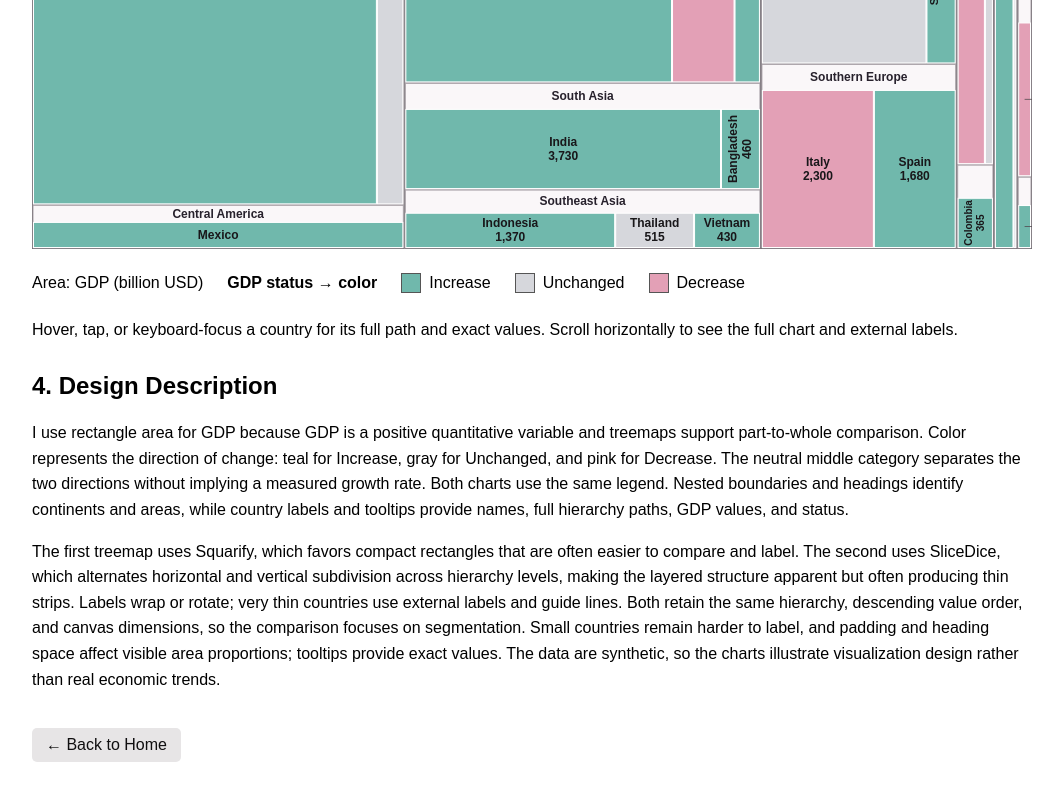
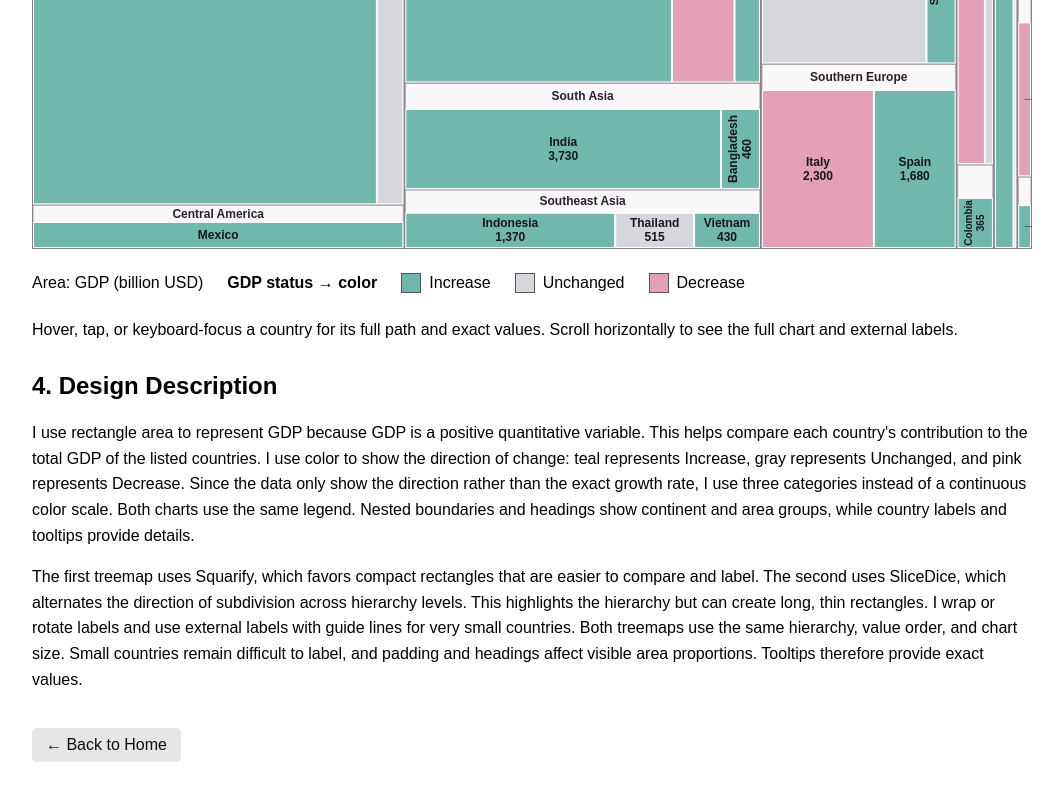
Before and after one commit to Jiaxuan-Mao/stats401-labs, a plain HTML site: page lab6/index.html in a window 1280 px wide. Shown: the part 1948-2748 px from the top of the page, without its empty margins (108-1171 px from the left). Drawn offline with nearby package versions, Linux system fonts and the light colour scheme.

Commit message:
Refine Lab 6 design description within word limit

```diff
--- a/lab6/index.html
+++ b/lab6/index.html
@@ -39,21 +39,19 @@
 
     <h2>4. Design Description</h2>
     <div id="lab6-design">
-        <p>I use rectangle area for GDP because GDP is a positive quantitative variable
-            and treemaps support part-to-whole comparison. Color represents the direction
-            of change: teal for Increase, gray for Unchanged, and pink for Decrease.
-            The neutral middle category separates the two directions without implying
-            a measured growth rate. Both charts use the same legend. Nested boundaries
-            and headings identify continents and areas, while country labels and tooltips
-            provide names, full hierarchy paths, GDP values, and status.</p>
-        <p>The first treemap uses Squarify, which favors compact rectangles that are
-            often easier to compare and label. The second uses SliceDice, which alternates horizontal and vertical
-            subdivision across hierarchy levels, making the layered structure apparent
-            but often producing thin strips. Labels wrap or rotate; very thin countries use external labels and guide lines. Both retain the same hierarchy, descending
-            value order, and canvas dimensions, so the comparison focuses on segmentation.
-            Small countries remain harder to label, and padding and heading space affect
-            visible area proportions; tooltips provide exact values. The data are synthetic,
-            so the charts illustrate visualization design rather than real economic trends.</p>
+        <p>I use rectangle area to represent GDP because GDP is a positive quantitative variable.
+            This helps compare each country's contribution to the total GDP of the listed countries.
+            I use color to show the direction of change: teal represents Increase, gray represents Unchanged,
+            and pink represents Decrease. Since the data only show the direction rather than the exact growth rate,
+            I use three categories instead of a continuous color scale. Both charts use the same legend.
+            Nested boundaries and headings show continent and area groups, while country labels and tooltips provide details.</p>
+        <p>The first treemap uses Squarify, which favors compact rectangles that are easier to compare and label.
+            The second uses SliceDice, which alternates the direction of subdivision across hierarchy levels.
+            This highlights the hierarchy but can create long, thin rectangles.
+            I wrap or rotate labels and use external labels with guide lines for very small countries.
+            Both treemaps use the same hierarchy, value order, and chart size.
+            Small countries remain difficult to label, and padding and headings affect visible area proportions.
+            Tooltips therefore provide exact values.</p>
     </div>
     <a href="../index.html" class="back-home">← Back to Home</a>
     <div id="lab6-tooltip" role="tooltip" hidden></div>
```
